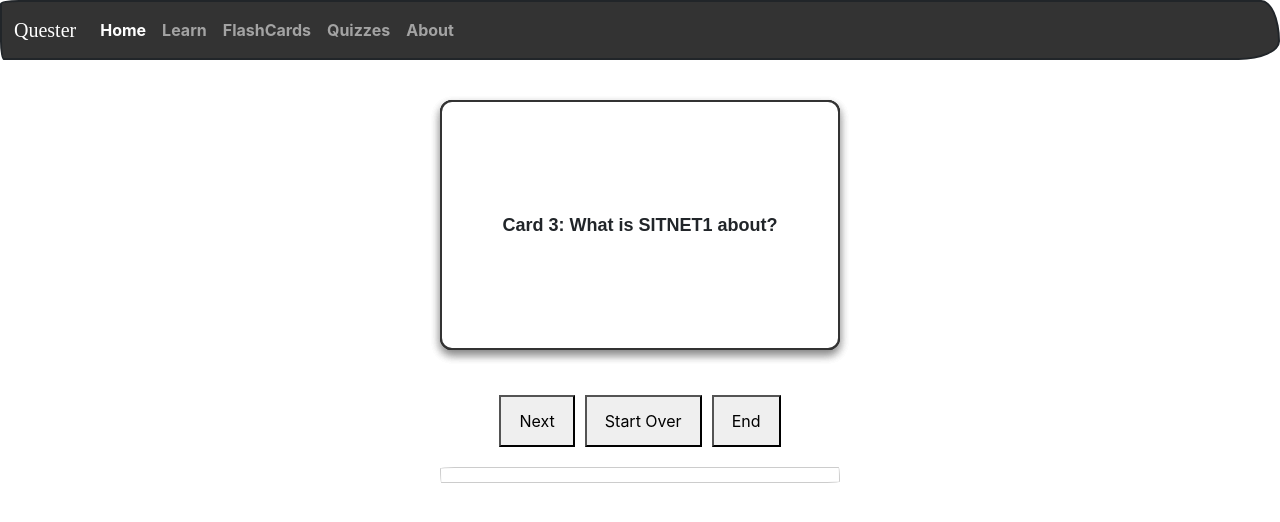
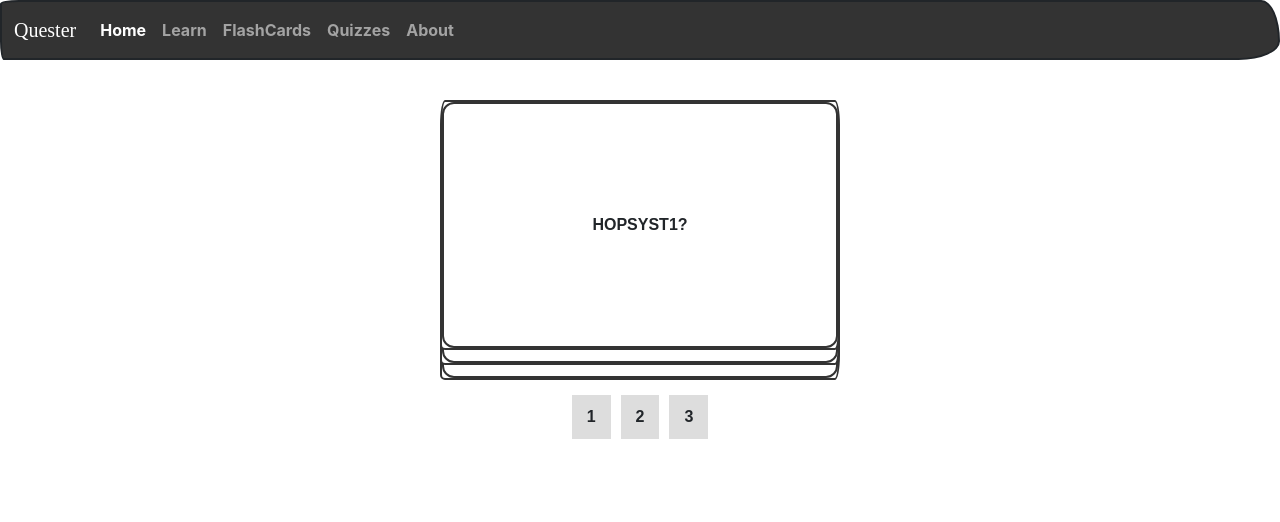
Before and after one commit to UBSITAngkilJohnLester/appdev1-sdg4-Quester, an Angular app: page /flashcards in a window 1280 px wide. Shown: the top 522 px of the page. Built offline with nearby package versions, Linux system fonts and the light colour scheme; a web font is replaced by a local one.

Commit message:
Bug Fixes on the Button and Stacking

```diff
--- a/angular.json
+++ b/angular.json
@@ -2,7 +2,8 @@
   "$schema": "./node_modules/@angular/cli/lib/config/schema.json",
   "version": 1,
   "cli": {
-    "packageManager": "npm"
+    "packageManager": "npm",
+    "analytics": false
   },
   "newProjectRoot": "projects",
   "projects": {
--- a/src/app/fcards-components/fcards-components.html
+++ b/src/app/fcards-components/fcards-components.html
@@ -2,7 +2,7 @@
 <html lang="en">
 <head>
 <meta charset="UTF-8">
-<title>Flashcard Stack</title>
+<title>CSS Flashcards</title>
 
 <style>
 body {
@@ -12,15 +12,55 @@
   align-items: center;
 }
 
+/* hide radios */
+input {
+  display: none;
+}
+
 .deck {
   position: relative;
   width: 400px;
   height: 250px;
-    margin-top: 40px;
-    margin-bottom: 40px;
+  margin: 40px 0;
+  perspective: 1000px;
 }
 
+/* card base */
 .card {
+  position: absolute;
+  width: 100%;
+  height: 100%;
+  transition: transform 0.5s;
+}
+
+/* stacking positions */
+#step1:checked ~ .deck .c1 { transform: translateY(0); z-index: 3; }
+#step1:checked ~ .deck .c2 { transform: translateY(15px); z-index: 2; }
+#step1:checked ~ .deck .c3 { transform: translateY(30px); z-index: 1; }
+
+#step2:checked ~ .deck .c2 { transform: translateY(0); z-index: 3; }
+#step2:checked ~ .deck .c3 { transform: translateY(15px); z-index: 2; }
+#step2:checked ~ .deck .c1 { transform: translateY(30px); z-index: 1; }
+
+#step3:checked ~ .deck .c3 { transform: translateY(0); z-index: 3; }
+#step3:checked ~ .deck .c1 { transform: translateY(15px); z-index: 2; }
+#step3:checked ~ .deck .c2 { transform: translateY(30px); z-index: 1; }
+
+/* flip container */
+.inner {
+  width: 100%;
+  height: 100%;
+  position: relative;
+  transform-style: preserve-3d;
+  transition: transform 0.6s;
+}
+
+/* flip trigger */
+.flip-toggle:checked + .card .inner {
+  transform: rotateY(180deg);
+}
+
+.front, .back {
   position: absolute;
   width: 100%;
   height: 100%;
@@ -30,110 +70,70 @@
   display: flex;
   justify-content: center;
   align-items: center;
-    text-align: center;
-    font-size: 18px;
   padding: 20px;
-    box-shadow: 0 5px 10px rgba(0,0,0,0.2);
-    transition: transform 0.4s;
-    pointer-events: none; /* 🔥 KEY FIX */
+  backface-visibility: hidden;
 }
 
-  .card:first-child {
-    pointer-events: auto; /* only top card is interactive */
+.back {
+  transform: rotateY(180deg);
+  background: #f0f0f0;
 }
 
-  .controls {
-    position: relative;
-    z-index: 100; /* ensure above everything */
-  }
-
-  button {
+/* controls */
+.controls label {
   margin: 5px;
-    padding: 12px 18px;
+  padding: 10px 15px;
+  background: #ddd;
   cursor: pointer;
-    font-size: 16px;
-  }
-
-  .hidden {
-    display: none;
-  }
-
-  .progress {
-    width: 400px;
-    margin-top: 15px;
-    border: 1px solid #ccc;
-  }
-
-  #progressBar {
-    height: 20px;
-    width: 0%;
-    background: green;
+  display: inline-block;
 }
 </style>
 </head>
 
 <body>
 
-<div class="deck" id="deck">
-  <div class="card">Card 1: What is HOPSYST1 about?</div>
-  <div class="card">Card 2: What is PROGIT1 about?</div>
-  <div class="card">Card 3: What is SITNET1 about?</div>
+<!-- STEP CONTROL -->
+<input type="radio" name="step" id="step1" checked>
+<input type="radio" name="step" id="step2">
+<input type="radio" name="step" id="step3">
+
+<div class="deck">
+
+  <!-- CARD 1 -->
+  <input type="checkbox" id="flip1" class="flip-toggle">
+  <label for="flip1" class="card c1">
+    <div class="inner">
+      <div class="front">HOPSYST1?</div>
+      <div class="back">Operating Systems</div>
+    </div>
+  </label>
+
+  <!-- CARD 2 -->
+  <input type="checkbox" id="flip2" class="flip-toggle">
+  <label for="flip2" class="card c2">
+    <div class="inner">
+      <div class="front">PROGIT1?</div>
+      <div class="back">Programming + Git</div>
+    </div>
+  </label>
+
+  <!-- CARD 3 -->
+  <input type="checkbox" id="flip3" class="flip-toggle">
+  <label for="flip3" class="card c3">
+    <div class="inner">
+      <div class="front">SITNET1?</div>
+      <div class="back">Networking</div>
+    </div>
+  </label>
+
 </div>
 
+<!-- CONTROLS -->
 <div class="controls">
-  <button onclick="nextCard()">Next</button>
-  <button onclick="startOver()">Start Over</button>
-  <button onclick="endCards()">End</button>
+  <label for="step1">1</label>
+  <label for="step2">2</label>
+  <label for="step3">3</label>
 </div>
-
-<div class="progress">
-  <div id="progressBar"></div>
-</div>
-
-<script>
-  const deck = document.getElementById("deck");
-  let cards = Array.from(deck.children);
-  let index = 0;
-
-  function updateStack() {
-    cards.forEach((card, i) => {
-      card.style.zIndex = cards.length - i;
-      card.style.transform = `translateY(${i * 15}px)`;
-
-      // 🔥 ensure only top card is clickable
-      card.style.pointerEvents = (i === 0) ? "auto" : "none";
-    });
-  }
-
-  function nextCard() {
-    const first = cards.shift();
-    cards.push(first);
-    deck.appendChild(first);
-
-    index = (index + 1) % cards.length;
-    updateProgress();
-    updateStack();
-  }
-
-  function startOver() {
-    cards = Array.from(deck.children);
-    index = 0;
-    updateProgress();
-    updateStack();
-  }
-
-  function endCards() {
-    deck.classList.add("hidden");
-    document.querySelector(".controls").classList.add("hidden");
-  }
-
-  function updateProgress() {
-    const percent = ((index + 1) / cards.length) * 100;
-    document.getElementById("progressBar").style.width = percent + "%";
-  }
-
-  updateStack();
-</script>
 
 </body>
 </html>
```
Also changed, not shown: 1 other file (tests, documents, lock files or other folders). Lines whose indentation alone changed are shown as unchanged.
